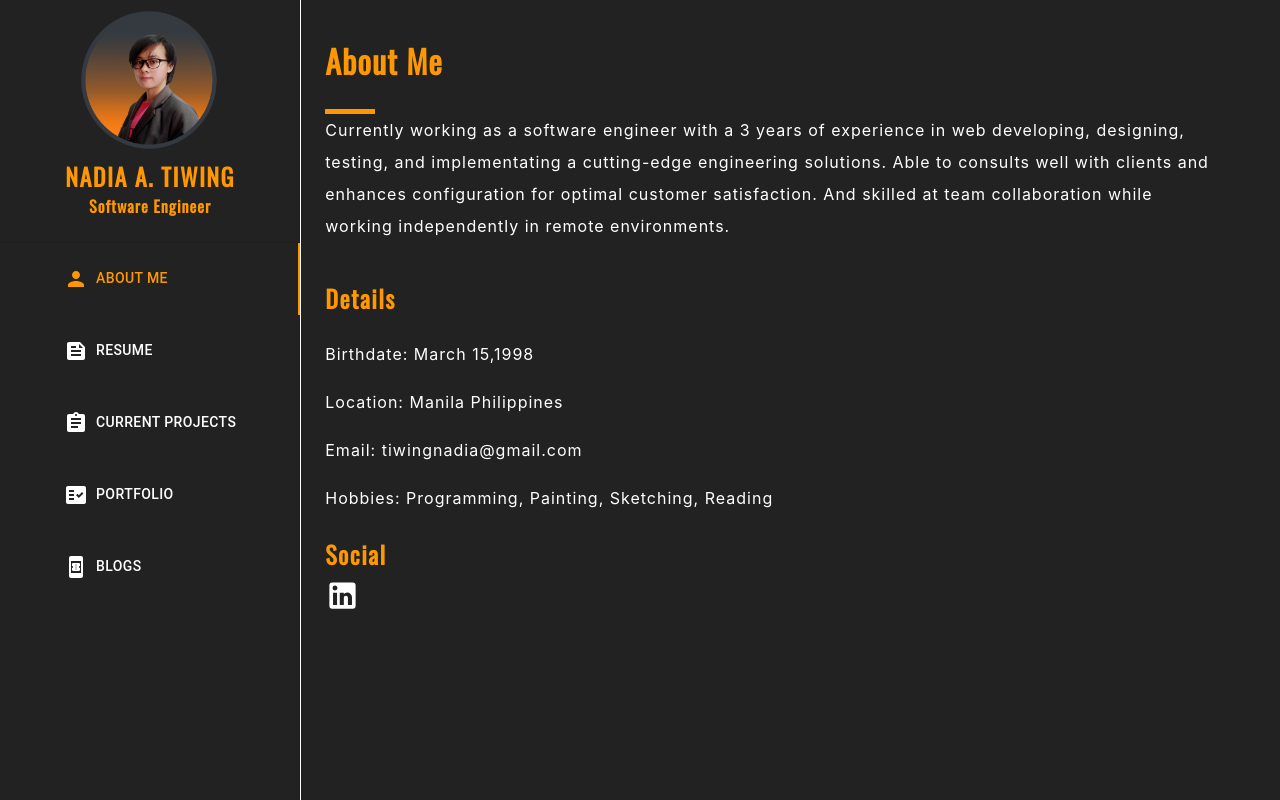
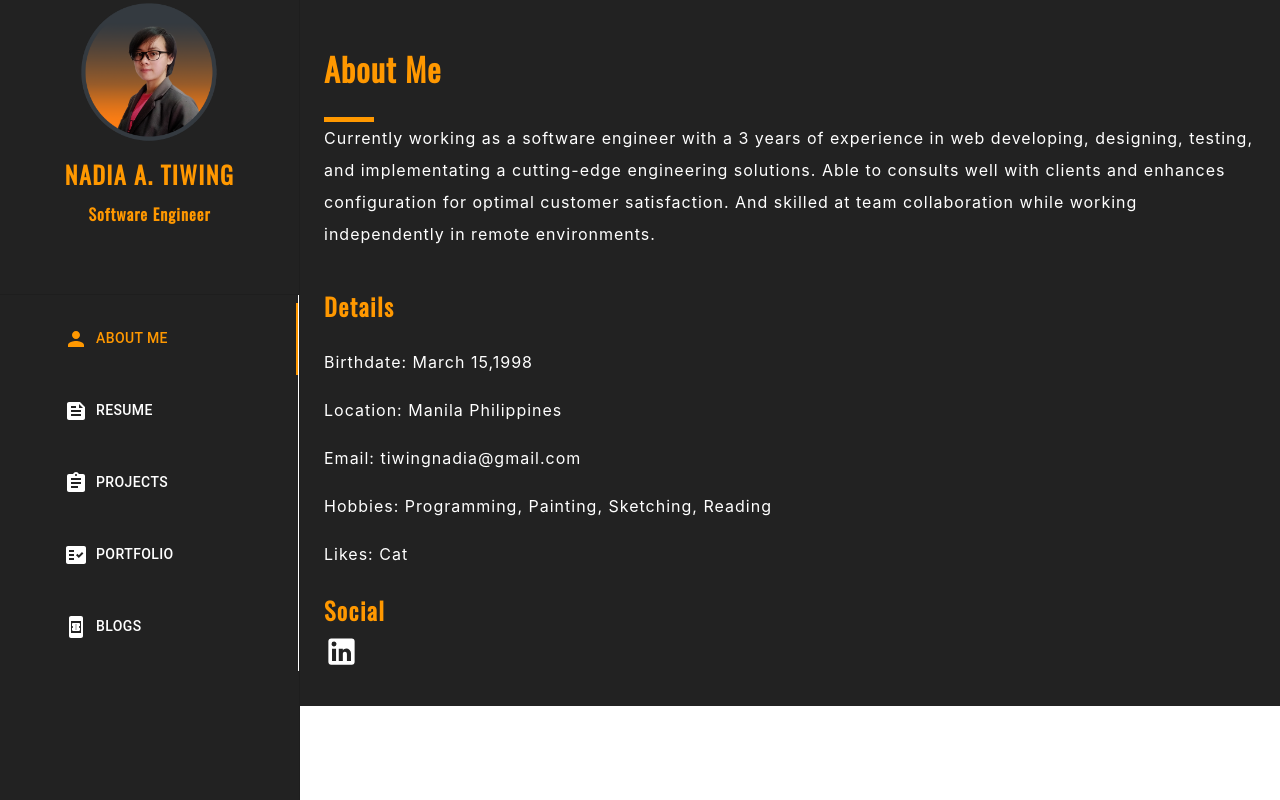
Before and after one commit to NadzTiwing/nadia-tiwing, a React (Create React App) app in the folder profile/: page / in a window 1280 px wide. Built offline with nearby package versions, Linux system fonts and the light colour scheme.

Commit message:
insert resume section

```diff
--- a/profile/src/index.css
+++ b/profile/src/index.css
@@ -32,6 +32,10 @@ code {
 }
 
 .center{
-  display: flex;
-  align-self: center;
+ display: flex;
+ justify-content: center;
 }
+
+.css-12i7wg6-MuiPaper-root-MuiDrawer-paper{
+  background-color: #222222 !important;
+}
--- a/profile/src/main/content/about_me.tsx
+++ b/profile/src/main/content/about_me.tsx
@@ -2,34 +2,27 @@ import { Grid, Typography, Box, Link } from "@mui/material";
 import LinkedInIcon from '@mui/icons-material/LinkedIn';
 export default function AboutMe() {
     return(
-        <Box sx={{
-            width: 900,
-            height: 300,
-            //backgroundColor: 'primary.light',
-        }} >
+        <>
+            <Box gridColumn="span 12">
                 <Typography variant='body1' sx={{ mb:4 }} >
                     Currently working as a software engineer with a 3 years of experience in web developing, designing,  testing, and implementating a cutting-edge engineering solutions. Able to consults well with clients and enhances configuration for optimal customer satisfaction. And skilled at team collaboration while working independently in remote environments.
                 </Typography>
-            <Typography variant='h2'  >Details</Typography>
-            <Grid justifyContent="flex-start" alignItems="flex-start" direction="row">
-                <Grid item xs={6}>
+            </Box>
+            <Box gridColumn="span 12">
+                <Typography variant='h2'>Details</Typography>
                 <Typography variant='body1'>
                     <p>Birthdate: March 15,1998</p>
                     <p>Location: Manila Philippines</p>
                     <p>Email: tiwingnadia@gmail.com</p>
                     <p>Hobbies: Programming, Painting, Sketching, Reading</p>
+                    <p>Likes: Cat</p>
                 </Typography>
-                </Grid>
-            </Grid>
                 <Typography variant='h2'  >Social</Typography>
-            <Grid justifyContent="flex-start" alignItems="flex-start" direction="row">
-                <Grid item>
                 <Link href="https://www.linkedin.com/in/nadia-tiwing-06b733234"
                 target="_blank" rel="noopener" underline="none" sx={{ color: 'primary.light' }}>
                     <LinkedInIcon fontSize="large"/>
                 </Link>
-                </Grid>
-            </Grid>
             </Box>
+        </>
     );
 }
--- a/profile/src/main/content/resume.tsx
+++ b/profile/src/main/content/resume.tsx
@@ -1,17 +1,144 @@
-import { Grid } from "@mui/material";
+import { Box, Grid, Typography, Link } from "@mui/material";
 
 export default function Resume() {
+    const experiences = [
+        {
+            id: 'netsuite-dev',
+            dateRange: 'May 2022 - Current',
+            position: 'SOFTWARE ENGINEER',
+            company: 'Oracle Netsuite Philippines Corporation',
+            desc: [
+                'Maintain and enhanced Netsuite ERP System using Suitescript and Jasmine for unit test automation.',
+                'Part of developing Netsuite Next ERP System using Oracle JavaScript Extension Toolkit(OJET) Framework.',
+                'Able to create design proposals for both backend and frontend design changes.'
+            ]
+        },
+        {
+            id: 'magicsoft-dev',
+            dateRange: 'January 2020 - May 2022',
+            position: 'FULL-STACK WEB DEVELOPER',
+            company: 'Magicsoft International Software Development and Services',
+            desc: [
+                'Part of creating, improving and developing an online learning platformusing Bootstrap 5 ,NextJS,Prisma, NodeJS and MySql.',
+                'Responsible in creating the official website of this start-up companyusing Wordpress.',
+                'Worked with project managers and consult clients to resolve technical issues and establish problem specifications and system designs.',
+                'Analyze software usability and performance, suggesting changes to improve functionality or be able to deliver the important features on deploymentfor testing.',
+                'Assigning tasks to juniors and helping my co-workers to solve a particular problem.',
+                'Responsible in designing hiring posters, calling cards, company logo and creating wireframes using Figma for the projects.'
+            ]
+        },
+        {
+            id: 'mint05-dev',
+            dateRange: 'July 2019 - December 2019',
+            position: 'WEB DESIGNER / FRONT-END DEVELOPER',
+            company: 'Mint05-Infuturo, Inc.',
+            desc: [
+                'Helped in designing their HR portal site.',
+                'Responsible in doing the front-end design of the future project –a gamified e-learning system.'
+            ]
+        },
+    ];
+
+    const schools = [
+        {
+            id: 'bsu',
+            year: 2019,
+            name: 'BENGUET STATE UNIVERSITY',
+            degree: 'Bachelor of Science in Information Technology',
+            awards: [
+                'First place in Java Programming Competition during IT week (2018)',
+                'Second place in C# Programming Competition during IT week (2018)',
+                'Third place in Java Programming Competition during IT week (2017)',
+                'Third place in Greenfoot Programming Competition during IT week (2016)'
+            ]
+        },
+        {
+            id: 'mnhs',
+            year: 2014,
+            name: 'MAGSAYSAY NATIONAL HIGH SCHOOL',
+            awards: [
+                'with Honors',
+                'Artist of the Year',
+            ]
+        },
+        {
+            id: 'ltcs',
+            year: 2014,
+            name: 'LA TRINIDAD CENTRAL SCHOOL',
+            awards: [
+                'with Honors'
+            ]
+        },
+    ];
+
+    const seminars = [
+        {
+            date: 'October 22, 2020',
+            title: 'Introduction to Malware Threats',
+            company: 'Trend Micro',
+            link: '#'
+        }
+    ];
+
     return(
-        <Grid container spacing={3}>
-            <Grid item xs>
-                <div>xs</div>
-            </Grid>
-            <Grid item xs={6}>
-                <div>xs=6</div>
-            </Grid>
-            <Grid item xs>
-                <div>xs</div>
-            </Grid>
-        </Grid>
+        <>
+            <Box gridColumn="span 12">
+                <Typography variant='h2'>Work Experiences</Typography>
+            </Box>
+            { experiences.map(exp => (
+                <>
+                    <Box gridColumn="span 3">
+                        <i>{ exp.dateRange }</i>
+                    </Box>
+                    <Box gridColumn="span 9">
+                        <Typography variant='h4' sx={{ color: 'primary.main' }}>{ exp.position }</Typography>
+                        <strong><i>{ exp.company }</i></strong>
+                        <ul>
+                            { exp.desc.map( (did, i) => (
+                                <li key={ exp.id+'-'+'list-'+i}>{ did }</li>
+                            )) }
+                        </ul>
+                    </Box>
+                </>
+            )) }
+
+            <Box gridColumn="span 12" sx={{ mt: 5 }}>
+                <Typography variant='h2'>Education, Honors and Awards</Typography>
+            </Box>
+            { schools.map(school => (
+                <>
+                    <Box gridColumn="span 3">
+                        <i>{ school.year }</i>
+                    </Box>
+                    <Box gridColumn="span 9">
+                        <Typography variant='h4' sx={{ color: 'primary.main' }}>{ school.name }</Typography>
+                        <strong><i>{ school?.degree }</i></strong>
+                        <ul>
+                            { school.awards.map( (award, i) => (
+                                <li key={ school.id+'-'+'list-'+i}>{ award }</li>
+                            )) }
+                        </ul>
+                    </Box>
+                </>
+            )) }
+
+            <Box gridColumn="span 12" sx={{ mt: 5 }}>
+                <Typography variant='h2'>Seminars and Trainings Attended</Typography>
+            </Box>
+            { seminars.map(seminar => (
+                <>
+                    <Box gridColumn="span 3">
+                        <i>{ seminar.date }</i>
+                    </Box>
+                    <Box gridColumn="span 9">
+                        <Link href={ seminar.link } target="_blank" rel="noopener"  >
+                            <Typography variant='h4' sx={{ color: 'primary.main' }}>{ seminar.title }</Typography>
+                        </Link>
+
+                        <strong><i>{ seminar.company }</i></strong>
+                    </Box>
+                </>
+            )) }
+        </>
     );
 }
--- a/profile/src/main/content/template.tsx
+++ b/profile/src/main/content/template.tsx
@@ -10,7 +10,6 @@ export default function Template(content: Content) {
         <Grid container spacing={0} justifyContent="flex-start" alignItems="flex-start" direction="column">
             <Grid item xs={6}>
                 <Typography variant={'h1'}>{content.title}</Typography>
-
                 <Box
                 sx={{
                     mt: 2,
@@ -21,7 +20,12 @@ export default function Template(content: Content) {
                 />
             </Grid>
             <Grid>
+                <Box
+                display="grid"
+                gridTemplateColumns="repeat(12, 1fr)"
+                >
                 {content.details}
+                </Box>
             </Grid>
         </Grid>
     );
--- a/profile/src/main/index.tsx
+++ b/profile/src/main/index.tsx
@@ -25,13 +25,13 @@ export default function Main(){
         letterSpacing: 1,
         lineHeight: 2,
         alignSelf: 'flex-start'
-    }
+    };
     theme.palette.primary = {
         light:'white',
         main:mainColor,
         dark:'#222222',
         contrastText:'white'
-    }
+    };
 
     return(
         <ThemeProvider theme={theme}>
--- a/profile/src/main/sidebar.tsx
+++ b/profile/src/main/sidebar.tsx
@@ -1,14 +1,26 @@
 import * as React from 'react';
+import AppBar from '@mui/material/AppBar';
+import Box from '@mui/material/Box';
+import CssBaseline from '@mui/material/CssBaseline';
+import Divider from '@mui/material/Divider';
+import Drawer from '@mui/material/Drawer';
+import IconButton from '@mui/material/IconButton';
+import InboxIcon from '@mui/icons-material/MoveToInbox';
+import List from '@mui/material/List';
+import ListItem from '@mui/material/ListItem';
+import ListItemButton from '@mui/material/ListItemButton';
+import ListItemIcon from '@mui/material/ListItemIcon';
+import ListItemText from '@mui/material/ListItemText';
+import MailIcon from '@mui/icons-material/Mail';
+import MenuIcon from '@mui/icons-material/Menu';
+import Toolbar from '@mui/material/Toolbar';
+import Typography from '@mui/material/Typography';
 import {
   Tabs,
   Tab,
-    Typography,
-    Box,
   Avatar,
-    Divider,
   Grid
-} from '@mui/material'
-import { orange, brown } from '@mui/material/colors';
+} from '@mui/material';
 import PersonIcon from '@mui/icons-material/Person';
 import FeedIcon from '@mui/icons-material/Feed';
 import AssignmentIcon from '@mui/icons-material/Assignment';
@@ -21,6 +33,16 @@ import Portfolio from './content/portfolio';
 import Projects from './content/projects';
 import Blogs from './content/blogs';
 import Template from './content/template';
+
+const drawerWidth = 300;
+
+interface Props {
+  /**
+   * Injected by the documentation to work in an iframe.
+   * You won't need it on your project.
+   */
+  window?: () => Window;
+}
 
 interface TabPanelProps {
   children?: React.ReactNode;
@@ -54,40 +76,44 @@ function a11yProps(index: number) {
   };
 }
 
-export default function Sidebar() {
-  const [value, setValue] = React.useState(4);
+
+export default function ResponsiveDrawer(props: Props) {
+  const { window } = props;
+  const [mobileOpen, setMobileOpen] = React.useState(false);
+
+  const [value, setValue] = React.useState(0);
 
   const navLinks=[
     {
-      index:4,
+      index:0,
       id:'about_me',
       title:'About Me',
       icon: PersonIcon,
       content: <AboutMe/>
     },
     {
-      index:5,
+      index:1,
       id:'resume',
       title:'Resume',
       icon: FeedIcon,
       content: <Resume/>
     },
     {
-      index:6,
+      index:2,
       id:'projects',
-      title:'Current Projects',
+      title:'Projects',
       icon: AssignmentIcon,
       content: <Projects/>
     },
     {
-      index:7,
+      index:3,
       id:'portfolio',
       title:'Portfolio',
       icon: FactCheckIcon,
       content: <Portfolio/>
     },
     {
-      index:8,
+      index:4,
       id:'blogs',
       title:'Blogs',
       icon: BookOnlineIcon,
@@ -102,27 +128,31 @@ export default function Sidebar() {
     setValue(tabIndex);
   };
 
-  return (
-    <Box
-      sx={{ flexGrow: 1, bgcolor: 'primary.dark', display: 'flex', height: '100vh' }}
-    >
+  const handleDrawerToggle = () => {
+    setMobileOpen(!mobileOpen);
+  };
+
+
+  const drawer = (
+    <div>
+      <Avatar
+      alt="Remy Sharp"
+      src="/img/nadz.png"
+      id='profile-pic'
+      />
+      <Typography variant="h2" sx={{color:'primary.main'}} className='center'>NADIA A. TIWING</Typography>
+      <Typography variant="h4" sx={{color:'primary.main'}} className="center">Software Engineer</Typography>
+      <Toolbar />
+      <Divider />
       <Tabs
         orientation="vertical"
         value={value}
         onChange={evt => handleChange(evt)}
         aria-label="Sidebar"
-        sx={{ borderRight: 1, color:'primary.light', bgcolor: 'primary.dark', py:1}}
+        sx={{ borderRight: 1, color:'primary.light', py:1}}
         className='nav-links'
         indicatorColor='primary'
       >
-        <Avatar
-        alt="Remy Sharp"
-        src="/img/nadz.png"
-        id='profile-pic'
-        />
-        <Typography variant="h2" sx={{color:'primary.main'}} className="center">NADIA A. TIWING</Typography>
-        <Typography variant="h4" sx={{color:'primary.main'}} className="center">Software Engineer</Typography>
-        <Divider sx={{pt:3}}/>
         {navLinks.map( (link, index) =>(
           <Tab
           icon={<link.icon/>}
@@ -132,8 +162,74 @@ export default function Sidebar() {
           className='nav-links'
           />
         ))}
+      </Tabs>
+    </div>
+  );
 
-      </Tabs>
+  const container = window !== undefined ? () => window().document.body : undefined;
+
+  return (
+    <Box sx={{ display: 'flex', bgcolor: 'primary.dark' }}>
+      <CssBaseline />
+
+      <AppBar
+        position="fixed"
+        sx={{
+          // width: { sm: `calc(100% - ${drawerWidth}px)` },
+          width: { sm: `0` },
+          ml: { sm: `${drawerWidth}px` },
+        }}
+      >
+        <Toolbar>
+          <IconButton
+            color="inherit"
+            aria-label="open drawer"
+            edge="start"
+            onClick={handleDrawerToggle}
+            sx={{ mr: 2, display: { sm: 'none' } }}
+          >
+            <MenuIcon />
+          </IconButton>
+        </Toolbar>
+      </AppBar>
+      <Box
+        component="nav"
+        sx={{ width: { sm: drawerWidth }, flexShrink: { sm: 0 }, bgcolor: 'primary.dark' }}
+        aria-label="mailbox folders"
+      >
+        {/* The implementation can be swapped with js to avoid SEO duplication of links. */}
+        <Drawer
+          container={container}
+          variant="temporary"
+          open={mobileOpen}
+          onClose={handleDrawerToggle}
+          ModalProps={{
+            keepMounted: true, // Better open performance on mobile.
+          }}
+          sx={{
+            display: { xs: 'block', sm: 'none' },
+            '& .MuiDrawer-paper': { boxSizing: 'border-box', width: drawerWidth },
+          }}
+        >
+          {drawer}
+        </Drawer>
+        <Drawer
+          variant="permanent"
+          sx={{
+            display: { xs: 'none', sm: 'block' },
+            '& .MuiDrawer-paper': { boxSizing: 'border-box', width: drawerWidth },
+            bgcolor: 'primary.dark'
+          }}
+          open
+        >
+          {drawer}
+        </Drawer>
+      </Box>
+      <Box
+        component="main"
+        sx={{ flexGrow: 1, py: 1, width: { sm: `calc(100% - ${drawerWidth}px)` }, bgcolor: 'primary.dark' }}
+      >
+        {/* <Toolbar /> */}
         {navLinks.map( (link, index) =>(
           <TabPanel value={value} index={link.index}>
             <AnimatePresence exitBeforeEnter>
@@ -147,5 +243,6 @@ export default function Sidebar() {
           </TabPanel>
         ))}
       </Box>
+    </Box>
   );
 }
```
Also changed, not shown: 1 other file (tests, documents, lock files or other folders). Lines whose indentation alone changed are shown as unchanged.
